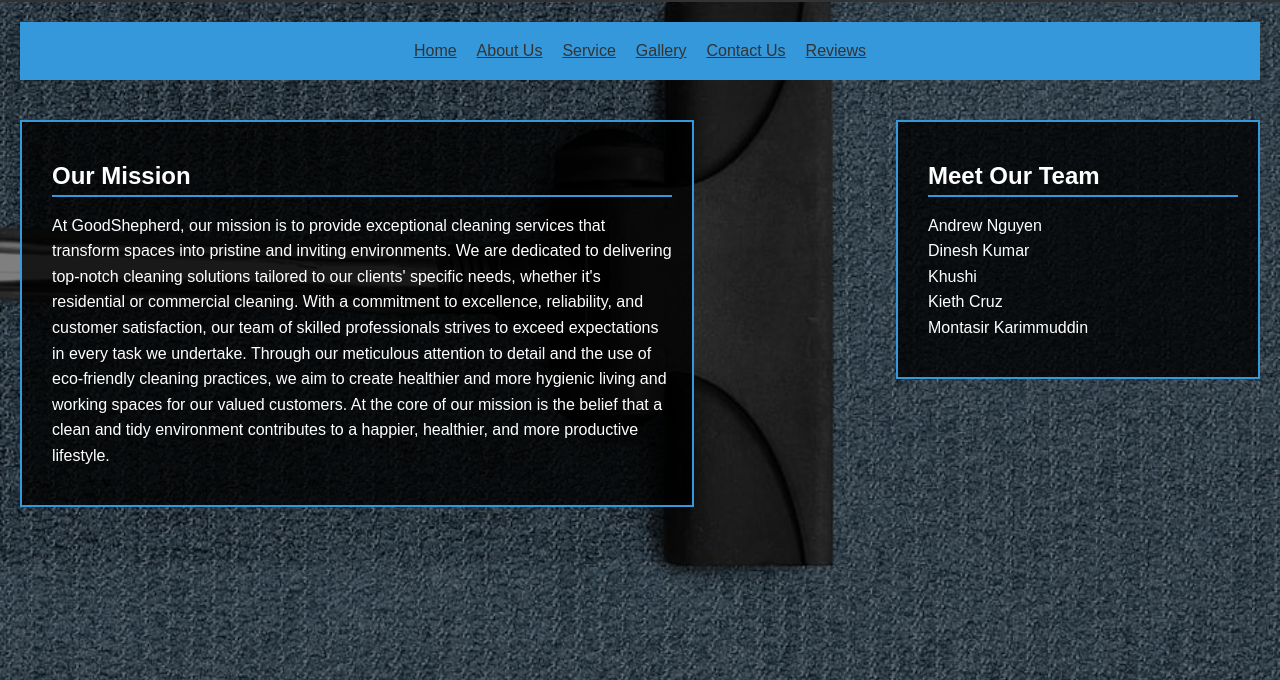
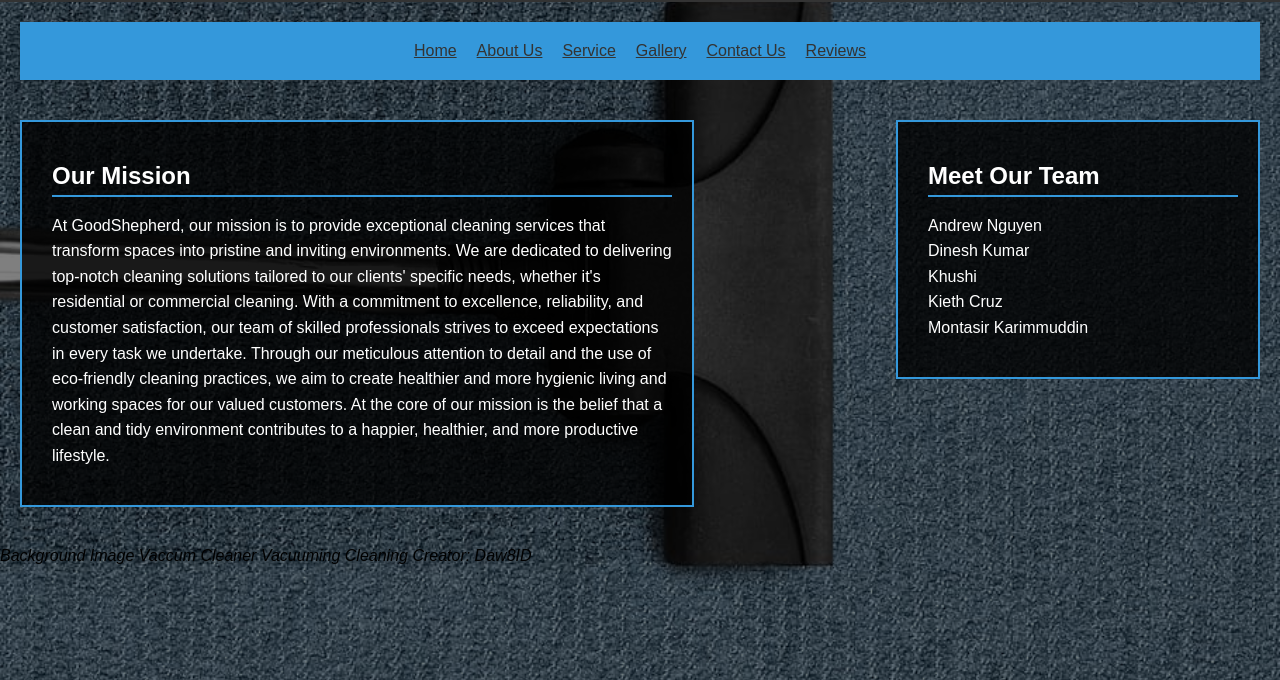
Before and after one commit to teacona/gscleaning-website, a plain HTML site: page aboutus.html in a window 1280 px wide. Shown: the part 120-800 px from the top of the page. Drawn offline with Linux system fonts and the light colour scheme.

Commit message:
Update aboutus.html

```diff
--- a/aboutus.html
+++ b/aboutus.html
@@ -191,20 +191,15 @@
                 Montasir Karimmuddin</p>
         </div>
     </div>
+
+    <cite>
+        Background Image
+
+        Vaccum Cleaner Vacuuming Cleaning
+
+        Creator: Daw8ID
+
+    </cite>
 </body>
 
-    <!--
-          GoodShephard Logo
-
-        Creator: Montasir Karimuddin
-
-        Background Image
-
-        https://pixabay.com/photos/vacuum-cleaner-vacuuming-cleaning-3165015/
-
-        Creator: Daw8ID
-    -->
-
-
-
 </html>
```
